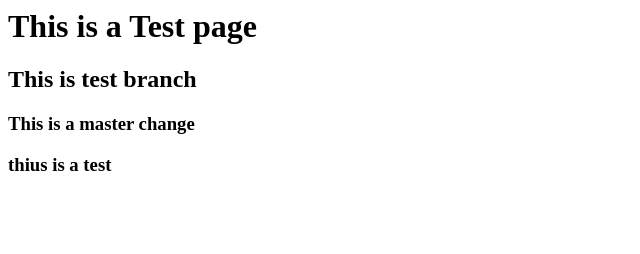
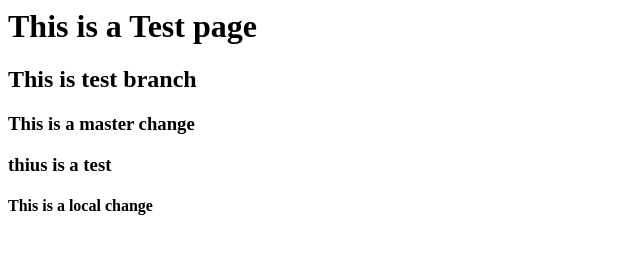
Before and after one commit to vedprht/training, a plain HTML site: page index.html in a window 1280 px wide. Shown: the whole page, without its empty margins (0-640 px from the left). Drawn offline with Linux system fonts and the light colour scheme.

Commit message:
hohojhohoho

```diff
--- a/index.html
+++ b/index.html
@@ -2,3 +2,4 @@
 <h2>This is test branch</h2>
 <h3>This is a master change</h3>
 <h3>thius is a test</h3>
+<h4>This is a local change</h4>
```
